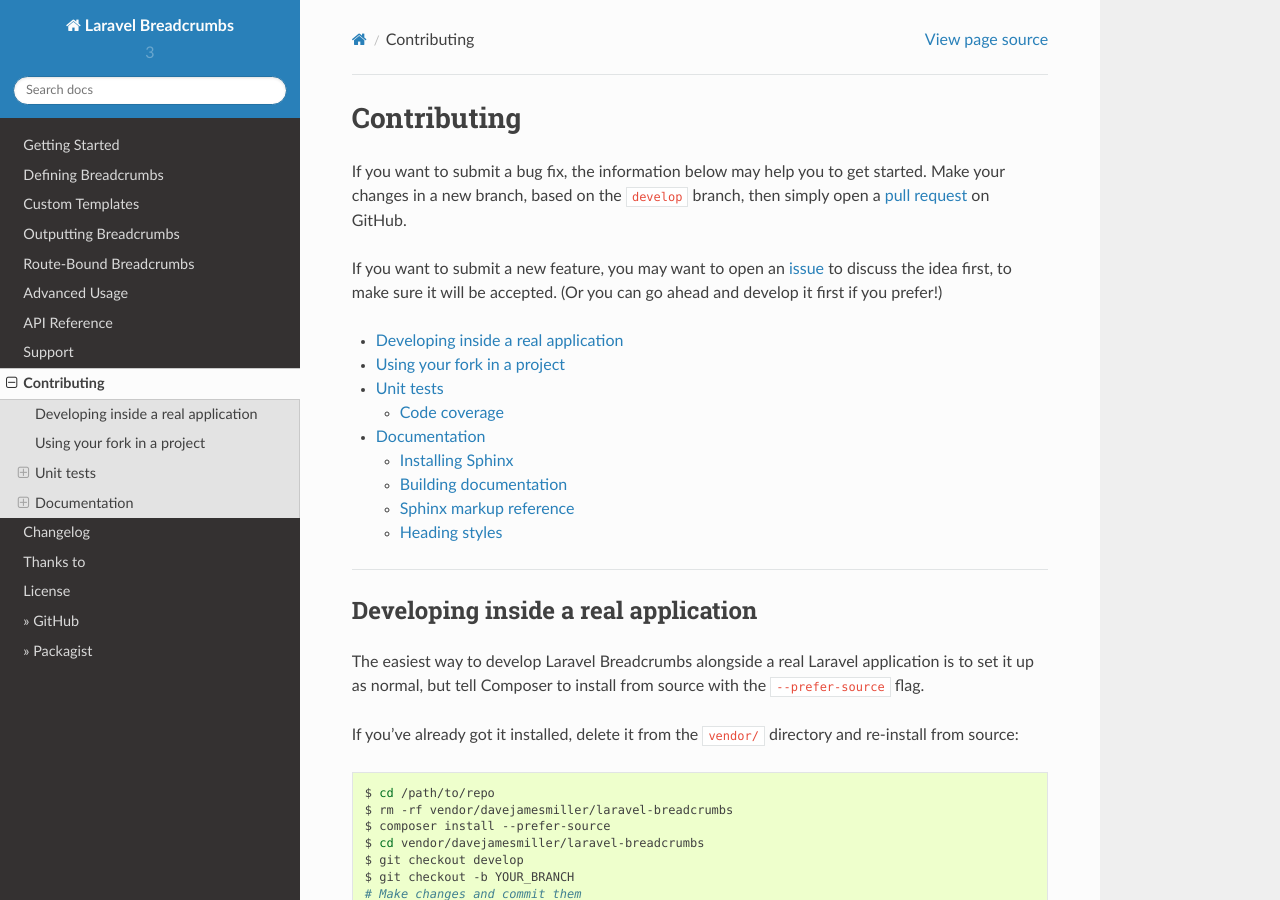
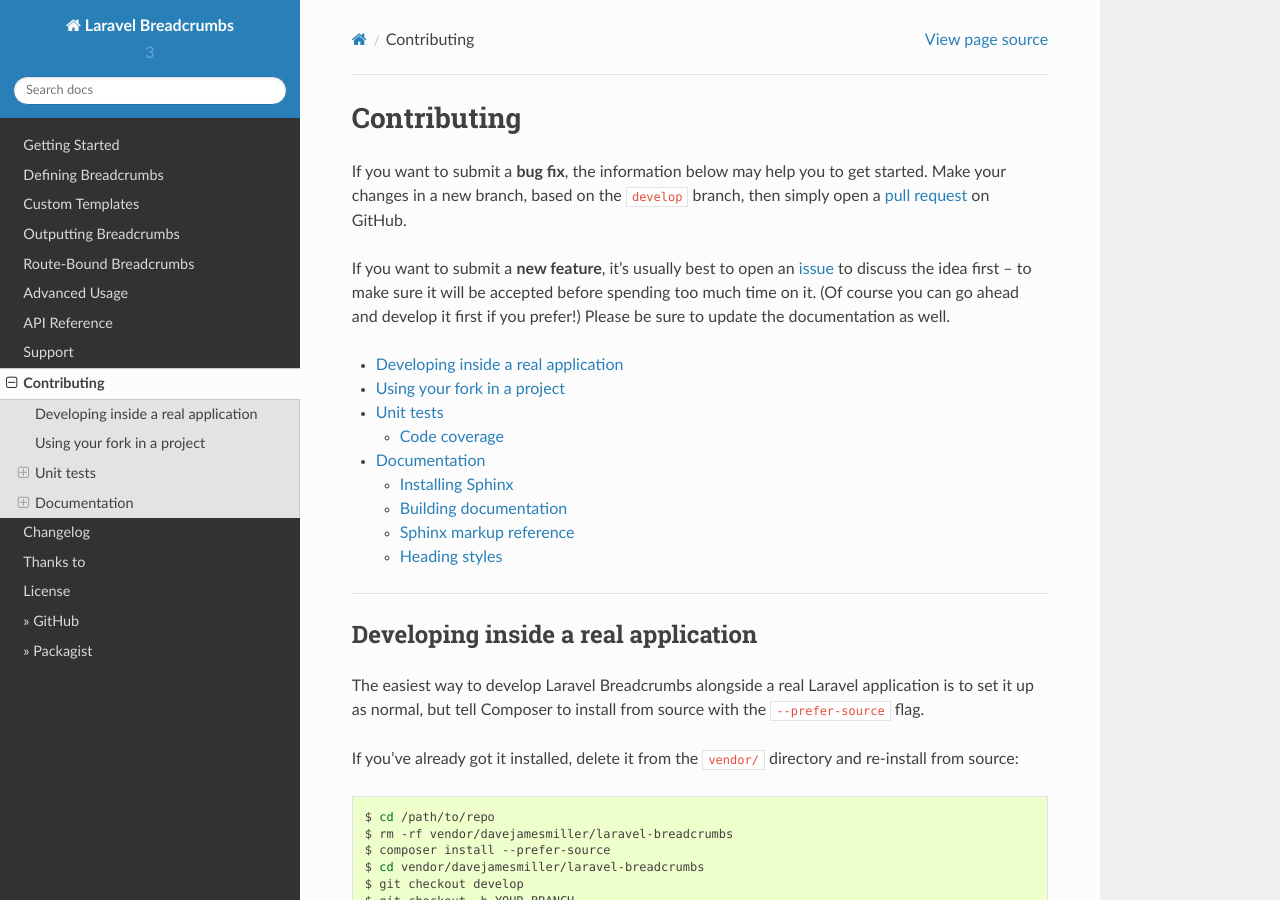
Before and after one commit to d13r/laravel-breadcrumbs, a Sphinx documentation site: the page built from docs/contributing.rst, in a window 1280 px wide and 900 px high. Built offline with Sphinx 7.4.7 and the Read the Docs theme 2.0.0, drawn with Linux system fonts in a browser that asks for light colours.

Commit message:
Changes to contributing guide

```diff
--- a/docs/contributing.rst
+++ b/docs/contributing.rst
@@ -2,9 +2,9 @@
  Contributing
 ################################################################################
 
-If you want to submit a bug fix, the information below may help you to get started. Make your changes in a new branch, based on the ``develop`` branch, then simply open a `pull request <https://github.com/davejamesmiller/laravel-breadcrumbs/pulls>`_ on GitHub.
+If you want to submit a **bug fix**, the information below may help you to get started. Make your changes in a new branch, based on the ``develop`` branch, then simply open a `pull request <https://github.com/davejamesmiller/laravel-breadcrumbs/pulls>`_ on GitHub.
 
-If you want to submit a new feature, you may want to open an `issue <https://github.com/davejamesmiller/laravel-breadcrumbs/issues>`_ to discuss the idea first, to make sure it will be accepted. (Or you can go ahead and develop it first if you prefer!)
+If you want to submit a **new feature**, it's usually best to open an `issue <https://github.com/davejamesmiller/laravel-breadcrumbs/issues>`_ to discuss the idea first -- to make sure it will be accepted before spending too much time on it. (Of course you can go ahead and develop it first if you prefer!) Please be sure to update the documentation as well.
 
 .. only:: html
 
```
